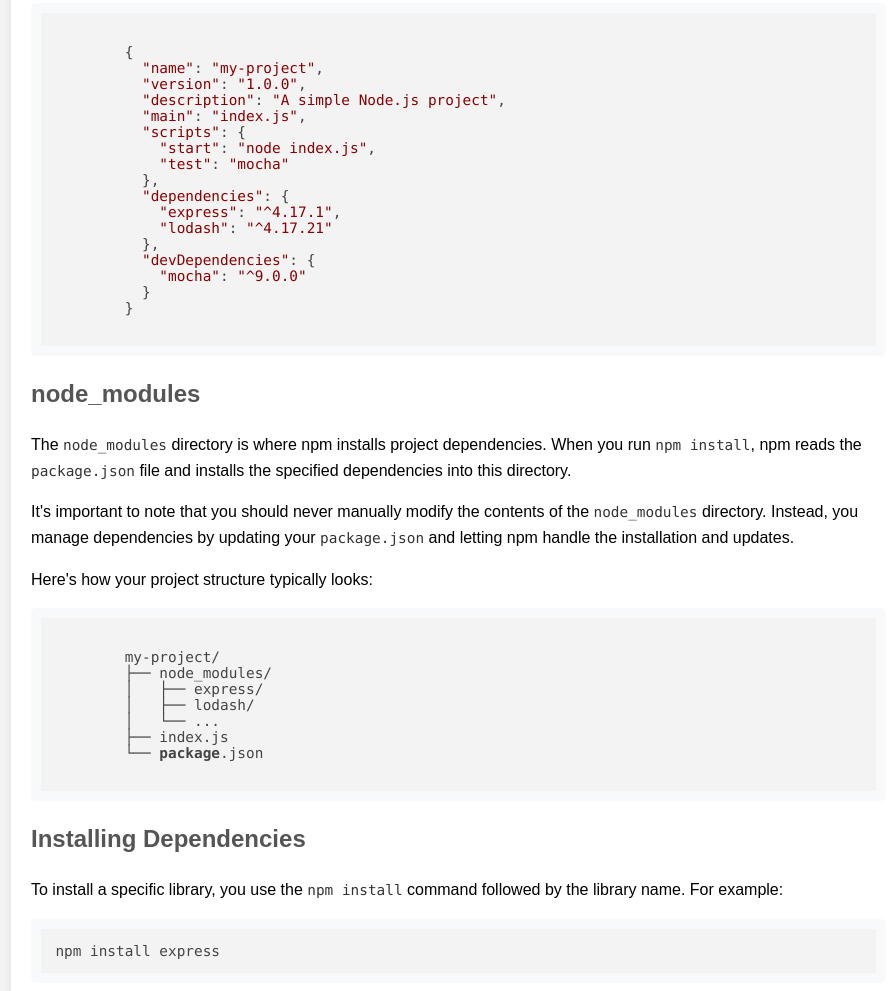
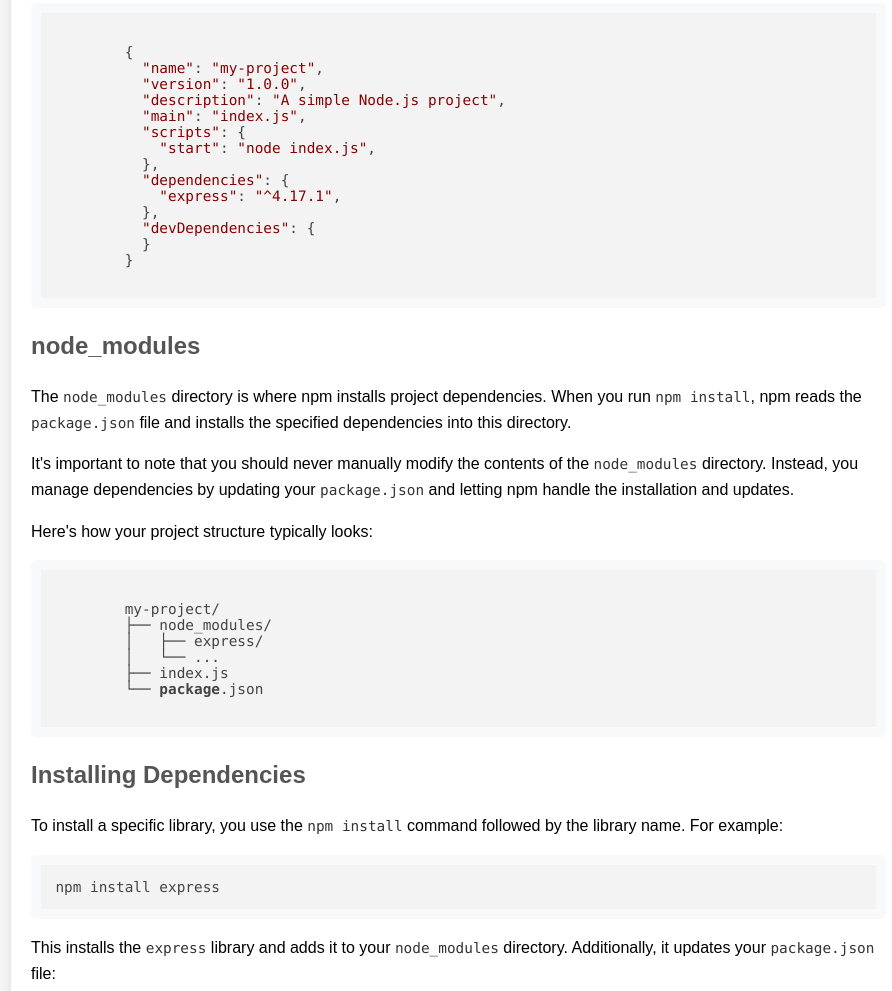
Before and after one commit to loui9583/mandatory1, a website: page public/package-json-node-modules.html in a window 1280 px wide. Shown: the part 585-1576 px from the top of the page, without its empty margins (334-1226 px from the left). Drawn offline with nearby package versions, Linux system fonts and the light colour scheme.

Commit message:
Updated text

```diff
--- a/public/package-json-node-modules.html
+++ b/public/package-json-node-modules.html
@@ -165,14 +165,11 @@
           "main": "index.js",
           "scripts": {
             "start": "node index.js",
-            "test": "mocha"
           },
           "dependencies": {
             "express": "^4.17.1",
-            "lodash": "^4.17.21"
           },
           "devDependencies": {
-            "mocha": "^9.0.0"
           }
         }
             </code></pre>
@@ -184,7 +181,6 @@
         my-project/
         ├── node_modules/
         │   ├── express/
-        │   ├── lodash/
         │   └── ...
         ├── index.js
         └── package.json
```
Also changed, not shown: public/terminology-for-url.html (+0 -2 lines).
